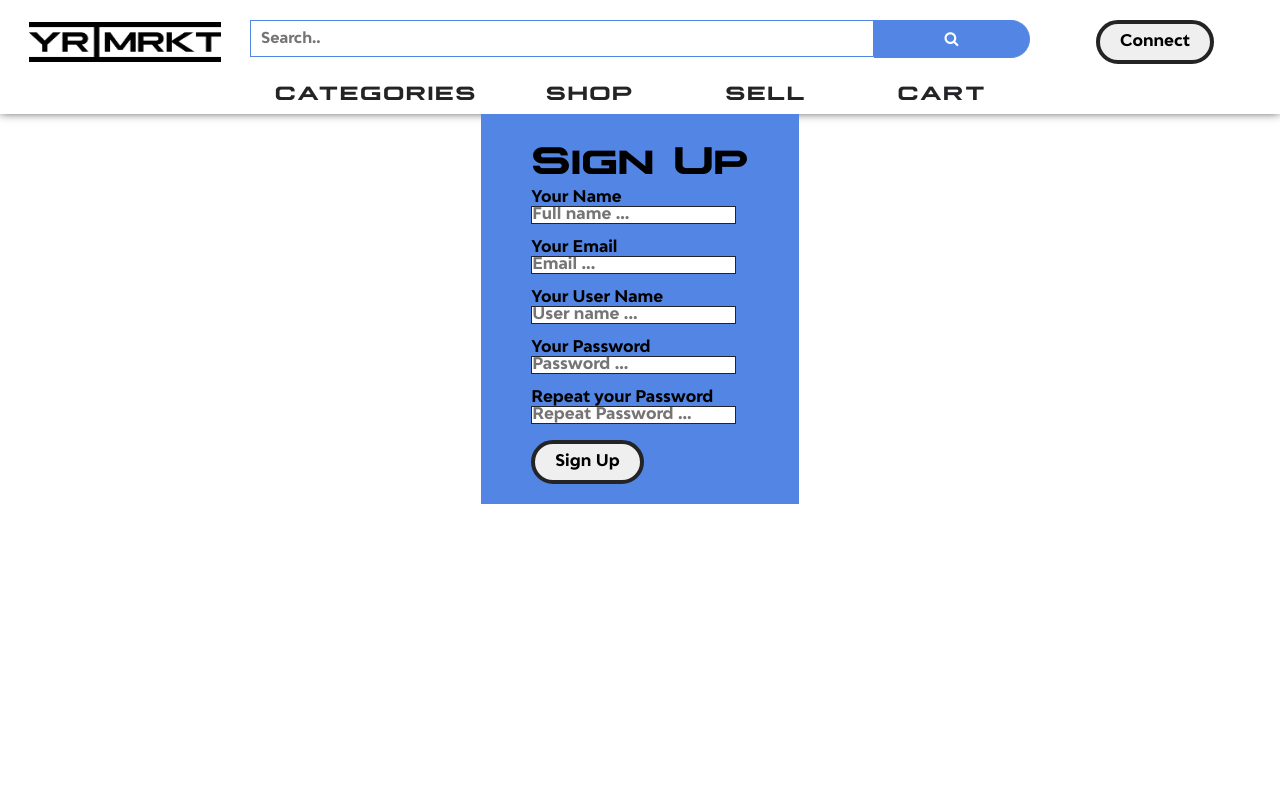
After one commit to QuentinDstl/Modele-site-Ecommerce, a PHP site: page /signup.php in a window 1280 px wide. The commit adds this page. Run offline with PHP 8.4, Linux system fonts and the light colour scheme.

```diff
--- /dev/null
+++ b/css/reset.css
@@ -0,0 +1,35 @@
+* {
+	margin: 0;
+	padding: 0;
+	border: 0;
+	font: inherit;
+	font-size: 100%;
+	vertical-align: baseline;
+}
+
+/* HTML5 display-role reset for older browsers */
+article, aside, details, figcaption, figure, footer, header, hgroup, menu, nav, section {
+	display: block;
+}
+
+body {
+	line-height: 1;
+}
+
+ol, ul {
+	list-style: none;
+}
+
+blockquote, q {
+	quotes: none;
+}
+
+blockquote: before, blockquote: after, q: before, q: after {
+	content: '';
+	content: none;
+}
+
+table {
+	border-collapse: collapse;
+	border-spacing: 0;
+}
--- a/css/style.css
+++ b/css/style.css
@@ -1,23 +1,43 @@
 :root {
 	--white: #FEFFFE;
-	--light-green: #57E0C3;
-	--green: #23D5B0;
-	--dark-green: #1DBC9B;
+	--color: #5386E4;
 	--black: #242427;
-	--dist: 200px;
+	--dist: 250px;
+}
+
+@font-face {
+	font-family: "Title";
+	src: url("fonts/Plateia Bold.ttf") format('truetype');
+	font-weight: normal;
+    font-style: normal;
+}
+@font-face {
+	font-family: "Text";
+	src: url("fonts/Adlinnaka-BoldDemo.ttf") format('truetype');
+	font-weight: normal;
+    font-style: normal;
 }
 
 
 html,body {
-	border: 0;
-	font: inherit;
-	font-size: 100%;
-	vertical-align: baseline;
-	margin: 0;
-	padding: 0;
 	height: 100%;
 	position: relative;
-	font-family: Arial;
+	font-family: "Text";
+}
+
+header {
+	box-shadow: 0px -2px 10px var(--black);
+}
+
+button {
+	border: 4px solid var(--black);
+	border-radius: 24px;
+	padding: 10px 20px 10px 20px;
+}
+
+button:hover {
+	background-color: var(--color);
+	border: 4px solid var(--color);
 }
 
 /*				TOP HEADER				*/
@@ -26,21 +46,28 @@ html,body {
 	display: grid;
 	grid-template-columns: var(--dist) 1fr var(--dist);
 	height: 60px;
+	background-color: var(--white);
 }
 
 #top-header #logo {
-	background-color: var(--black);
+	margin-top: 20px;
+	display: flex;
+	align-items: center;
+	justify-content: center;
+}
+
+#top-header #logo img {
 }
 
 #top-header #search-bar {
-	background-color: var(--black);
-	padding: 10px;
+	background-color: var(--white);
+	margin-top: 20px;
 }
 
 #search-bar form input[type=text] {
 	padding: 10px;
 	font-size: 15px;
-	border: 1px solid var(--dark-green);
+	border: 1px solid var(--color);
 	float: left;
 	width: 80%;
 	background: var(--white);
@@ -48,19 +75,21 @@ html,body {
 }
 
 #search-bar form button {
+	border-top-left-radius: 0px;
+	border-bottom-left-radius: 0px;
 	float: left;
 	width: 20%;
 	padding: 10px;
-	background: var(--green);
+	background: var(--color);
 	color: var(--white);
 	font-size: 15px;
-	border: 1px solid var(--dark-green);
+	border: 1px solid var(--color);
 	border-left: none;
 	cursor: pointer;
 }
 
 #search-bar form button:hover {
-	background: var(--dark-green);
+	background: var(--color);
 }
 
 #search-bar form::after {
@@ -70,7 +99,11 @@ html,body {
 }
 
 #top-header #login {
-	background-color: var(--black);
+	margin-top: 20px;
+	display: flex;
+	align-items: center;
+	justify-content: center;
+	background-color: var(--white);
 }
 
 /*				LOW HEADER				*/
@@ -78,16 +111,45 @@ html,body {
 #low-header {
 	display: grid;
 	grid-template-columns: var(--dist) 1fr 1fr 1fr 1fr var(--dist);
-	background-color: var(--black);
+	background-color: var(--white);
 }
 
 #low-header [id^="cat-"] {
+	margin-top: 20px;
+	margin-bottom: 10px;
 	box-sizing: border-box;
-	padding: 0px 10px 10px 10px;
+	padding: 0px 25px 0px 25px;
 	text-align: center;
 }
 #low-header [id^="cat-"] a {
-	font-size: 15px;
-	color: var(--white);
+	font-size: 20px;
+	letter-spacing: 2px;
+	color: var(--black);
+	font-family: "Title";
 	text-decoration: none;
 }
+
+/*				SIGN UP				*/
+
+.flex-wrapper {
+	display: flex;
+}
+
+.signup-form {
+	padding: 20px 50px 20px 50px;
+	margin: auto;
+	background-color: var(--color);
+}
+
+.signup-form h2 {
+	font-family: "Title";
+	font-size: 40px;
+	text-align: center;
+}
+
+.signup-form input[type=text], .signup-form input[type=password] {
+	display: flex;
+	align-items: center;
+	justify-content: center;
+	border: 1px solid var(--black);
+}
--- /dev/null
+++ b/footer.php
@@ -0,0 +1,2 @@
+	</body>
+</html>
--- /dev/null
+++ b/header.php
@@ -0,0 +1,57 @@
+<?php
+	session_start();
+?>
+
+
+<!DOCTYPE html>
+<html lang="en" dir="ltr">
+	<head>
+		<meta charset="utf-8">
+		<title>YourMarket</title>
+		<link rel="stylesheet" href="css/reset.css"  type="text/css" />
+		<link rel="stylesheet" href="css/style.css"  type="text/css" />
+		<link rel="stylesheet" href="https://cdnjs.cloudflare.com/ajax/libs/font-awesome/4.7.0/css/font-awesome.min.css">
+		<script src="https://ajax.googleapis.com/ajax/libs/jquery/3.5.1/jquery.min.js"></script>
+		<script type="text/javascript" src="js/script.js"></script>
+	</head>
+
+	<body>
+		<header>
+			<div id="top-header">
+				<div id="logo">
+					<img src="images/logo.png" alt="YR MRKT" height="40">
+				</div>
+				<div id="search-bar">
+					<form action="/action_page.php">
+						<input type="text" placeholder="Search.." name="search">
+						<button type="submit"><i class="fa fa-search"></i></button>
+					</form>
+				</div>
+				<div id="login">
+
+					<?php
+						if(isset($_SESSION["useruid"])) {
+							echo "
+							<form action='includes/logout.inc.php'>
+								<button type='submit'>Disconnect</button>
+							</form>";
+						}
+						else {
+							echo "
+							<form action='includes/login.php'>
+								<button type='submit'>Connect</button>
+							</form>";
+						}
+					?>
+				</div>
+			</div>
+
+			<div id="low-header">
+				<div></div>
+				<div id="cat-1"><a href="#"> CATEGORIES </a></div>
+				<div id="cat-2"><a href="#"> SHOP </a></div>
+				<div id="cat-3"><a href="#"> SELL </a></div>
+				<div id="cat-4"><a href="#"> CART </a></div>
+				<div></div>
+			</div>
+		</header>
--- /dev/null
+++ b/signup.php
@@ -0,0 +1,67 @@
+<?php
+	include_once "header.php";
+?>
+
+<div class="flex-wrapper">
+	<section class="signup-form">
+		<h2>Sign Up</h2><br>
+		<form action="includes/signup.inc.php" method="post">
+			<p>
+				<label for="name">Your Name</label>
+				<input type="text" name="name" id="name" placeholder="Full name ...">
+				<br>
+			</p>
+			<p>
+				<label for="email">Your Email</label>
+				<input type="text" name="email" id="email" placeholder="Email ..."><br>
+			</p>
+			<p>
+				<label for="uid">Your User Name</label>
+				<input type="text" name="uid" id="uid" placeholder="User name ..."><br>
+			</p>
+			<p>
+				<label for="pwd">Your Password</label>
+				<input type="password" name="pwd" id="pwd" placeholder="Password ..."><br>
+			</p>
+			<p>
+				<label for="pwdrepeat">Repeat your Password</label>
+				<input type="password" name="pwdrepeat" id="pwdrepeat" placeholder="Repeat Password ..."><br>
+			</p>
+			<p>
+				<button type="submit" name="submit">Sign Up</button>
+			</p>
+		</form>
+		<!-- ERROR SECTION -->
+		<?php
+			if(isset($_GET["error"])) {
+				if($_GET["error"]=="emptyinput") {
+					echo "<p>Fill in all field</p>";
+				}
+				else if($_GET["error"]=="invaliduid") {
+					echo "<p>Use only letters and numbers in your username !</p>";
+				}
+				else if($_GET["error"]=="invalidemail") {
+					echo "<p>Choose a proper email!</p>";
+				}
+				else if($_GET["error"]=="pwddontmatch") {
+					echo "<p>Password doesn't match!</p>";
+				}
+				else if($_GET["error"]=="stmtfailed") {
+					echo "<p>Something went wrong, try again!</p>";
+				}
+				else if($_GET["error"]=="uidtaken") {
+					echo "<p>Username already taken!</p>";
+				}
+				else if($_GET["error"]=="none") {
+					echo "<p>You have signed up!</p>";
+				}
+			}
+		?>
+	</section>
+</div>
+
+
+
+<?php
+	include_once "footer.php";
+?>
```
Also changed, not shown: includes/databasehandler.inc.php (added, +10 -0 lines), includes/functions.inc.php (added, +124 -0 lines), includes/logout.inc.php (added, +7 -0 lines), includes/signup.inc.php (added, +44 -0 lines), index.html (deleted, +0 -37 lines), index.php (added, +7 -0 lines), login.inc.php (added, +21 -0 lines), login.php (added, +36 -0 lines), css/fonts/Adlinnaka-BoldDemo.ttf (added), css/fonts/Plateia Bold.ttf (added), images/logo.png (added), images/logo.svg (added), images/logo2.png (added), includes/login.inc.php (added).
